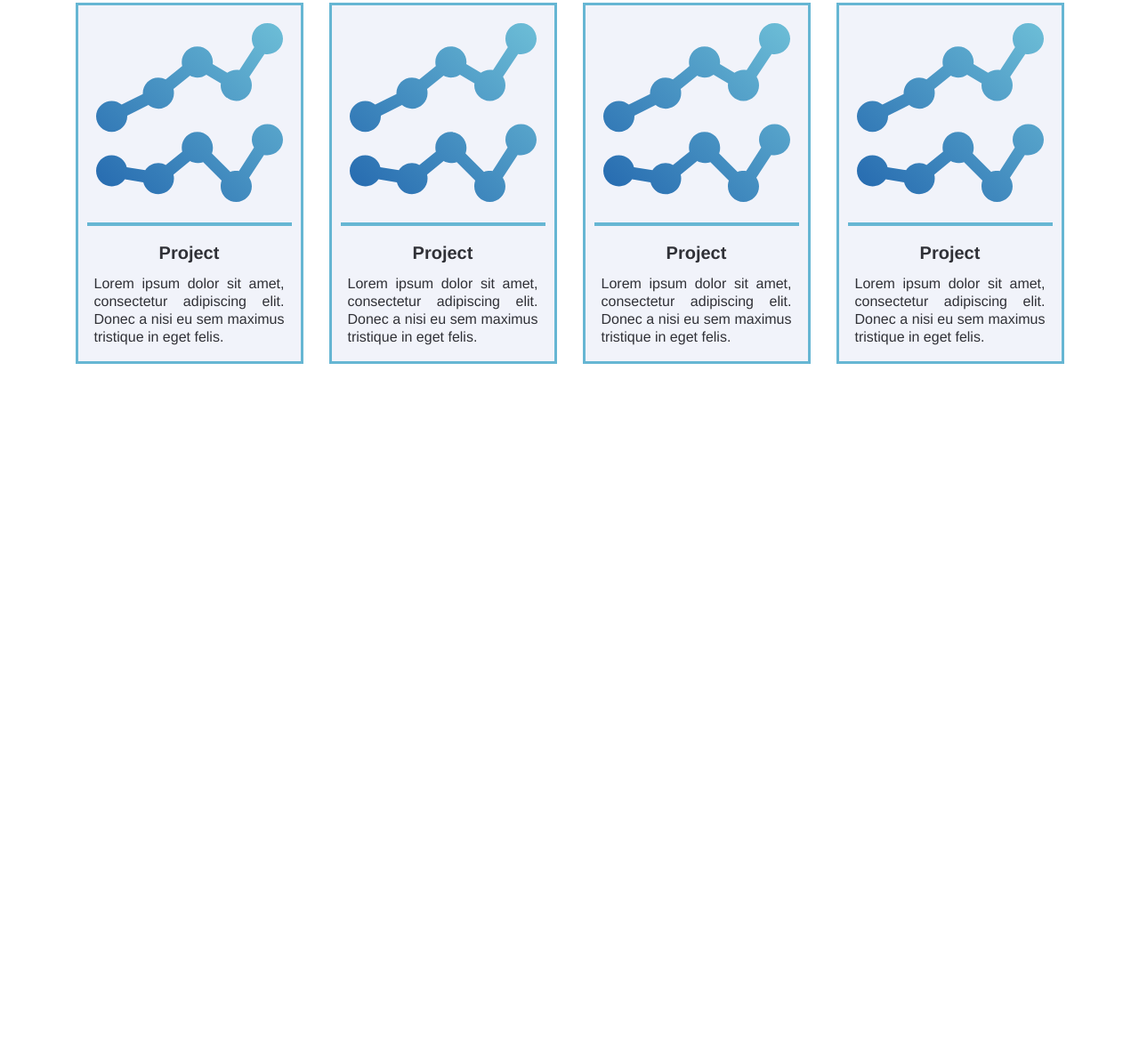
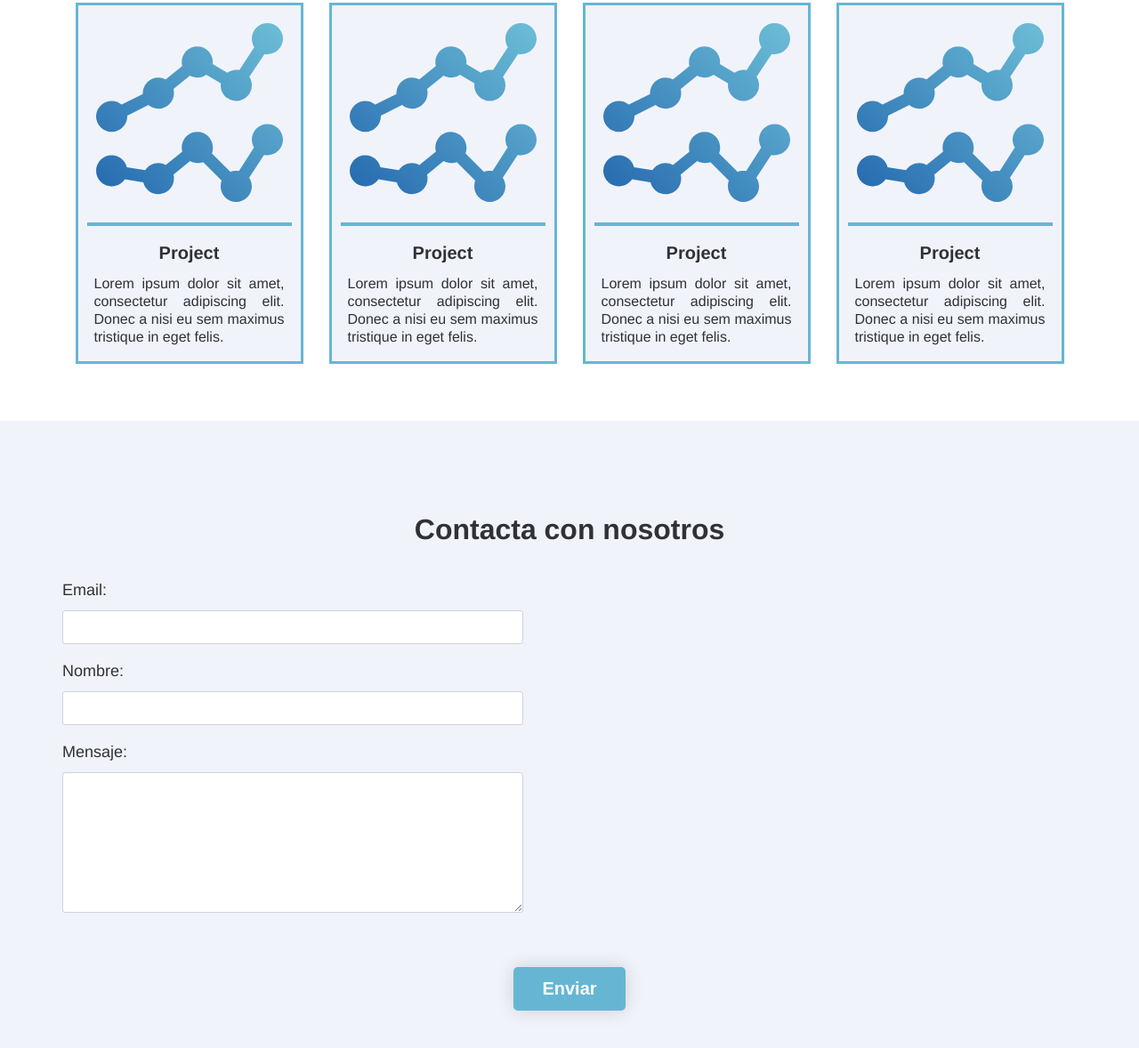
Before and after one commit to davidpastorvicente/FlexboxWeb, a plain HTML site: page index.html in a window 1280 px wide. Shown: the part 2161-3339 px from the top of the page at 89% size. Before the commit the page ends 2570 px from the top, so only its background shows below. Drawn offline with nearby package versions, Linux system fonts and the light colour scheme.

Commit message:
Add Form

```diff
--- a/css/styles.css
+++ b/css/styles.css
@@ -100,7 +100,7 @@ header {
 
 /** Services **/
 
-.services {
+.services, .contact {
     background-color: #f1f3fa;
     padding: 4rem 1rem;
 }
@@ -148,7 +148,7 @@ header {
     justify-content: center;
 }
 
-.btn button {
+.btn button, .submit button {
     background-color: #66b6d3;
     cursor: pointer;
     padding: .8rem 2rem;
@@ -156,8 +156,22 @@ header {
     font-weight: 600;
     color: white;
     border: none;
-    border-radius: 3px;
+    border-radius: 5px;
     box-shadow: 0 0 20px rgba(0,0,0,.15)
+}
+
+@media (max-width: 680px) {
+    .object {
+        flex-direction: column;
+    }
+
+    .icon.right {
+        order: 1;
+    }
+
+    .text {
+        padding-top: 2.5rem;
+    }
 }
 
 /** Portfolio **/
@@ -218,3 +232,44 @@ hr {
     padding: 0 8px;
     margin: 0;
 }
+
+/** Contact **/
+
+.contact {
+    margin-top: 4rem;
+}
+.contact h2 {
+    margin-bottom: 3rem;
+}
+
+form label {
+    font-size: 18px;
+}
+
+.inp {
+    margin-bottom: .75rem;
+}
+
+.inp input, .inp textarea {
+    max-width: 500px;
+    padding: .375rem .5rem;
+    font-size: 1rem;
+    width: 100%;
+    color: #292b2c;
+    border: 1px solid #ced4da;
+    border-radius: 3px;
+    line-height: 1.5;
+    background-clip: padding-box;
+    margin: .75rem 0 .5rem;
+}
+
+.submit {
+    margin-top: 3rem;
+    text-align: center;
+}
+
+@media (max-width: 680px) {
+    .inp {
+        display: flex;
+    }
+}
--- a/index.html
+++ b/index.html
@@ -149,6 +149,30 @@
         </div>
     </section>
 
+    <section class="contact">
+        <div class="container">
+            <h2>Contacta con nosotros</h2>
+            <form action="">
+                <label for="email">Email:</label>
+                <div class="inp">
+                    <input type="email" id="email">
+                </div>
+                <label for="name">Nombre:</label>
+
+                <div class="inp">
+                    <input type="text" id="name">
+                </div>
+                <label for="email">Mensaje:</label>
+                <div class="inp">
+                    <textarea id="mes" rows="6"></textarea>
+                </div>
+                <div class="submit">
+                    <button type="button">Enviar</button>
+                </div>
+            </form>
+        </div>
+    </section>
+
     <script src="https://code.jquery.com/jquery-3.5.1.min.js" integrity="sha256-9/aliU8dGd2tb6OSsuzixeV4y/faTqgFtohetphbbj0=" crossorigin="anonymous"></script>
     <script type="text/javascript" src="js/main.js"></script>
 </body></html>
```
